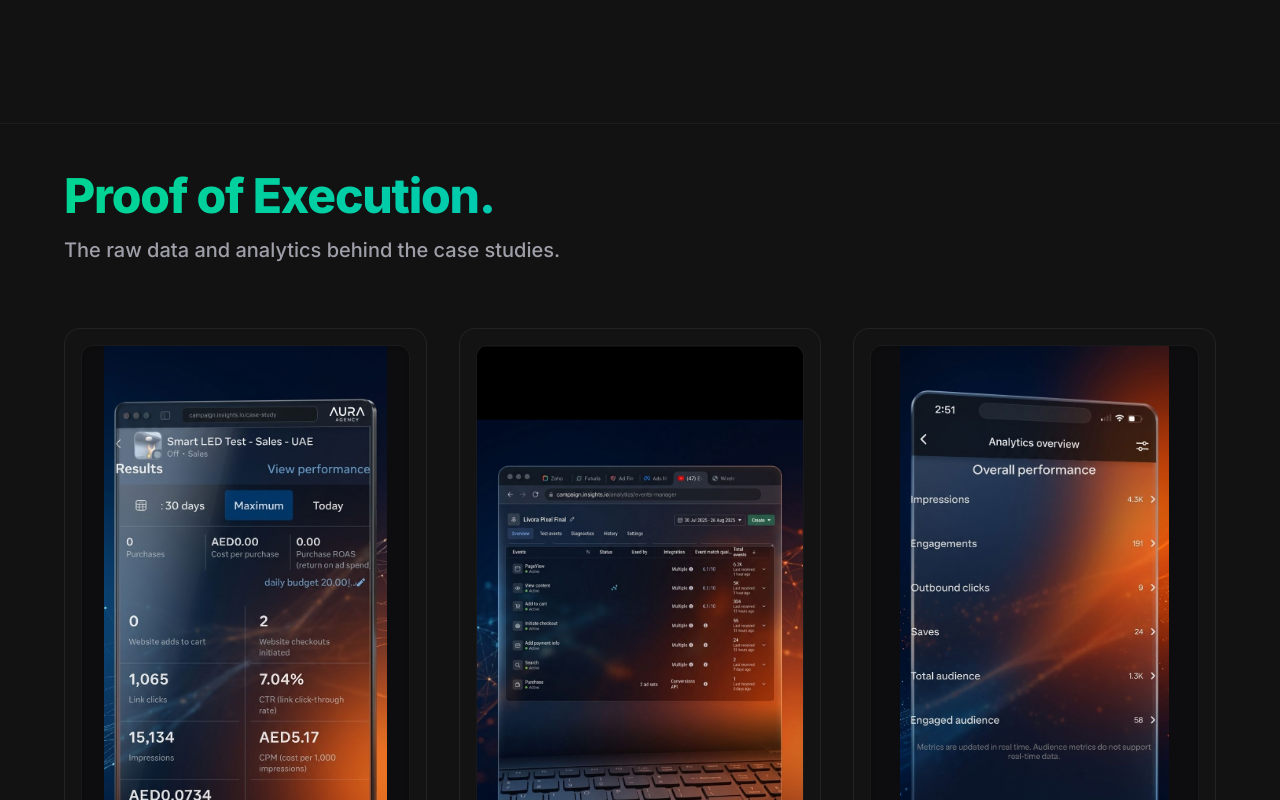
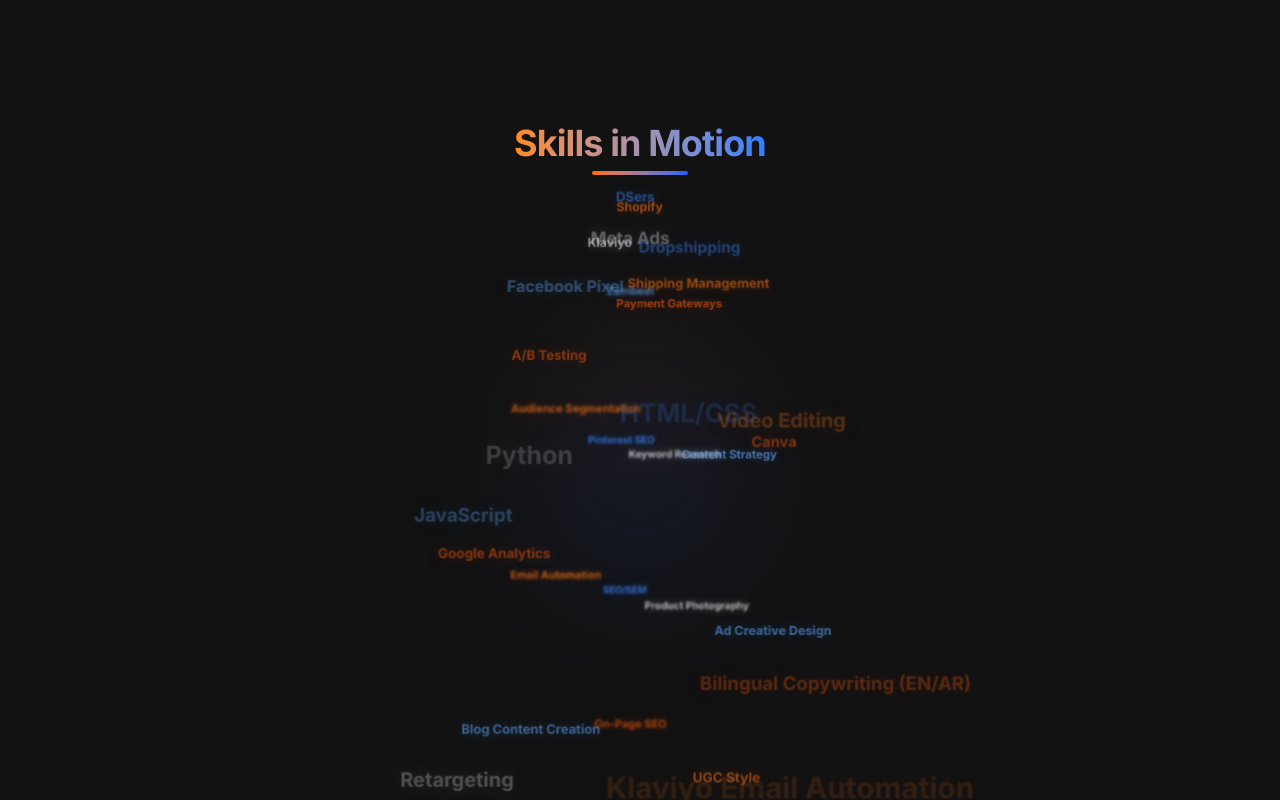
Before and after one commit to syed-muslim2603/Syed-Muslim-Shah-PORTFOLIO, a Next.js app: page / in a window 1280 px wide. Shown: the part 5520-6320 px from the top of the page. Built offline with nearby package versions, Linux system fonts and the light colour scheme.

Commit message:
Add continuous skills tornado animation in Arsenal section

```diff
--- a/src/components/Projects.tsx
+++ b/src/components/Projects.tsx
@@ -1,5 +1,6 @@
 import { ExternalLink, Target, LineChart, TrendingUp, Code, Palette, Zap } from "lucide-react";
 import Image from "next/image";
+import SkillsTornado from "./SkillsTornado";
 
 export default function Projects() {
   const caseStudies = [
@@ -133,6 +134,9 @@ export default function Projects() {
           </div>
         </div>
 
+        {/* Cinematic Skills Vortex */}
+        <SkillsTornado />
+
       </div>
     </section>
   );
--- /dev/null
+++ b/src/components/SkillsTornado.tsx
@@ -0,0 +1,131 @@
+"use client";
+
+import { useEffect, useRef } from "react";
+import { motion } from "framer-motion";
+
+const skills = [
+  "Shopify", "DSers", "Klaviyo", "Zambeel", "Payment Gateways",
+  "Shipping Management", "Dropshipping", "Meta Ads", "Facebook Pixel",
+  "A/B Testing", "Audience Segmentation", "Pinterest SEO", "Keyword Research",
+  "Content Strategy", "Canva", "Video Editing", "HTML/CSS", "Python",
+  "JavaScript", "Google Analytics", "Email Automation", "SEO/SEM",
+  "Product Photography", "Ad Creative Design", "Bilingual Copywriting (EN/AR)",
+  "Klaviyo Email Automation", "Conversion Tracking", "Retargeting",
+  "Blog Content Creation", "On-Page SEO", "UGC Style", "Visual Storytelling"
+];
+
+const colors = ["#f97316", "#3b82f6", "#e4e4e7", "#60a5fa", "#ea580c"];
+
+export default function SkillsTornado() {
+  const containerRef = useRef<HTMLDivElement>(null);
+
+  useEffect(() => {
+    const container = containerRef.current;
+    if (!container) return;
+
+    const tags = Array.from(container.children) as HTMLElement[];
+    const radius = window.innerWidth < 768 ? 130 : 220;
+
+    const N = skills.length;
+    const baseItems: { x: number; y: number; z: number; el: HTMLElement }[] = [];
+
+    // Distribute tags in a 3D cylindrical / tornado formation
+    for (let i = 0; i < N; i++) {
+      const phi = Math.acos(-1 + (2 * i) / N);
+      const theta = Math.sqrt(N * Math.PI) * phi;
+
+      const y = Math.cos(phi);
+      // Make it slightly wider at the top (y=1) than the bottom (y=-1)
+      const rFactor = (y + 1.8) / 2.8;
+
+      const x = Math.cos(theta) * Math.sin(phi) * rFactor;
+      const z = Math.sin(theta) * Math.sin(phi) * rFactor;
+
+      baseItems.push({ x, y, z, el: tags[i] });
+    }
+
+    let animationFrameId: number;
+    let currentAngleY = 0;
+
+    const update = () => {
+      currentAngleY += 0.004; // Smooth continuous spin
+
+      const tiltX = -0.2; // Look slightly from above to see the vortex depth
+      const sinX = Math.sin(tiltX);
+      const cosX = Math.cos(tiltX);
+
+      const sinY = Math.sin(currentAngleY);
+      const cosY = Math.cos(currentAngleY);
+
+      for (let i = 0; i < N; i++) {
+        const item = baseItems[i];
+
+        // 1. Rotate around Y (Spin vortex)
+        const x1 = item.x * cosY - item.z * sinY;
+        const z1 = item.x * sinY + item.z * cosY;
+
+        // 2. Rotate around X (Tilt view)
+        const y1 = item.y * cosX - z1 * sinX;
+        const z2 = item.y * sinX + z1 * cosX;
+
+        const scale = 300 / (300 + z2 * radius);
+        const alpha = Math.max(0.1, (z2 + 1) / 2);
+
+        const px = x1 * radius * scale;
+        // Increase height multiplier to stretch it into a tall tornado
+        const py = y1 * (radius * 1.5) * scale;
+
+        const el = item.el;
+        el.style.transform = `translate3d(${px}px, ${py}px, 0) scale(${scale})`;
+
+        // Add subtle blur to items in the back for a cinematic depth-of-field / motion trail
+        const blurAmount = Math.max(0, z2 * 3);
+        el.style.filter = `blur(${blurAmount}px)`;
+        el.style.opacity = alpha.toString();
+        el.style.zIndex = Math.floor(scale * 100).toString();
+      }
+
+      animationFrameId = requestAnimationFrame(update);
+    };
+
+    update();
+
+    return () => cancelAnimationFrame(animationFrameId);
+  }, []);
+
+  return (
+    <div className="w-full flex flex-col items-center justify-center mt-32 mb-16 relative">
+      <motion.div
+        initial={{ opacity: 0, y: 10 }}
+        whileInView={{ opacity: 1, y: 0 }}
+        viewport={{ once: true }}
+        className="text-center mb-16 relative z-10"
+      >
+        <h4 className="text-3xl md:text-4xl font-bold tracking-tight bg-clip-text text-transparent bg-gradient-to-r from-orange-400 to-blue-500 mb-2">
+          Skills in Motion
+        </h4>
+        <div className="h-1 w-24 bg-gradient-to-r from-orange-500 to-blue-600 rounded-full mx-auto" />
+      </motion.div>
+
+      <div className="relative w-full max-w-[400px] h-[400px] md:h-[500px] flex items-center justify-center pointer-events-none">
+        {/* Background ambient glow for the vortex */}
+        <div className="absolute top-1/2 left-1/2 -translate-x-1/2 -translate-y-1/2 w-[200px] h-[300px] bg-gradient-to-b from-orange-500/10 via-blue-900/20 to-transparent blur-3xl rounded-[100%]" />
+
+        <div ref={containerRef} className="relative w-full h-full flex items-center justify-center">
+          {skills.map((skill, i) => (
+            <span
+              key={i}
+              className="absolute text-xs md:text-sm font-bold whitespace-nowrap px-3 py-1 rounded-full transition-colors duration-300 will-change-transform"
+              style={{
+                color: colors[i % colors.length],
+                textShadow: `0 0 15px ${colors[i % colors.length]}80`,
+              }}
+            >
+              {skill}
+            </span>
+          ))}
+        </div>
+      </div>
+    </div>
+  );
+}
```
